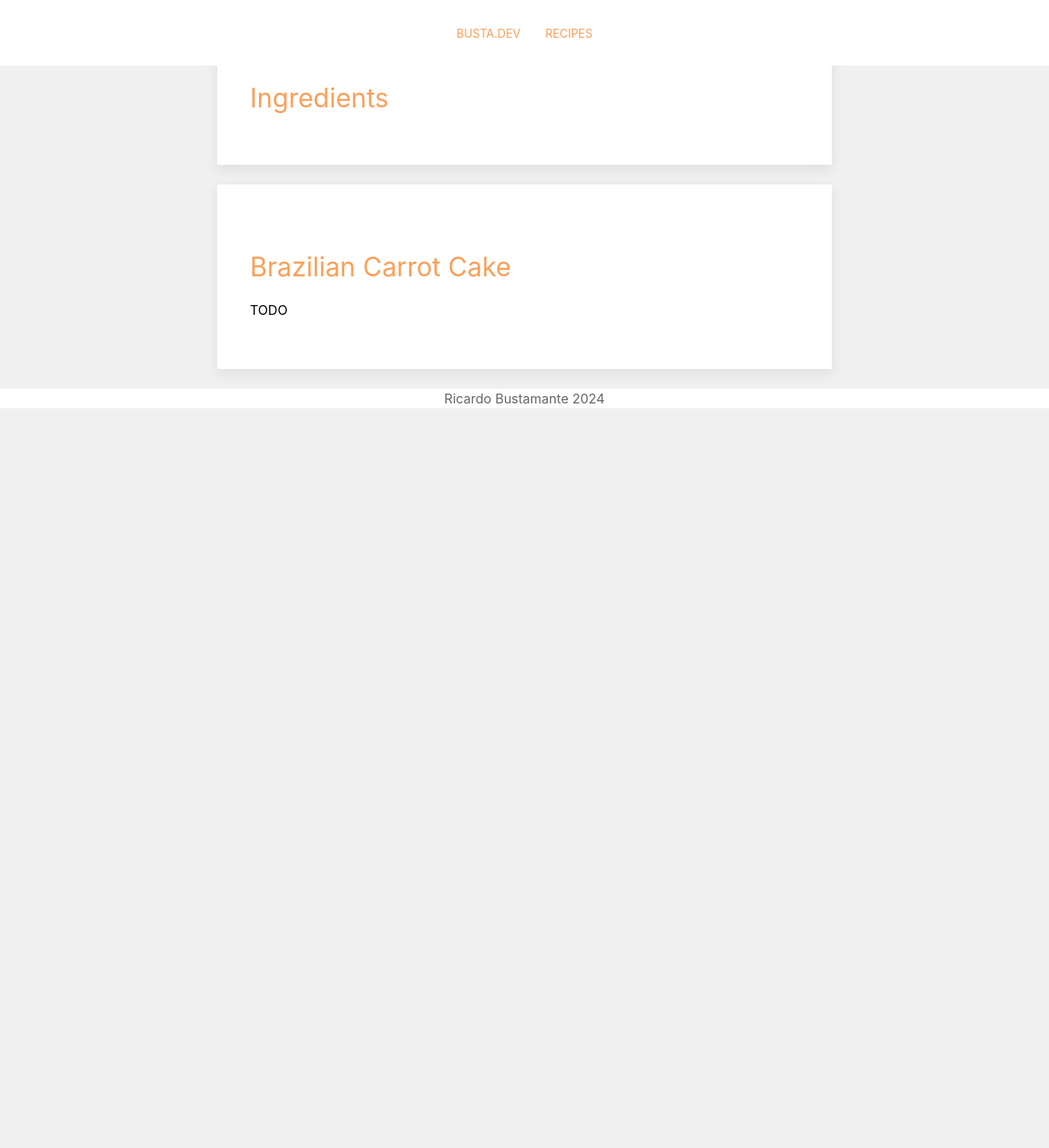
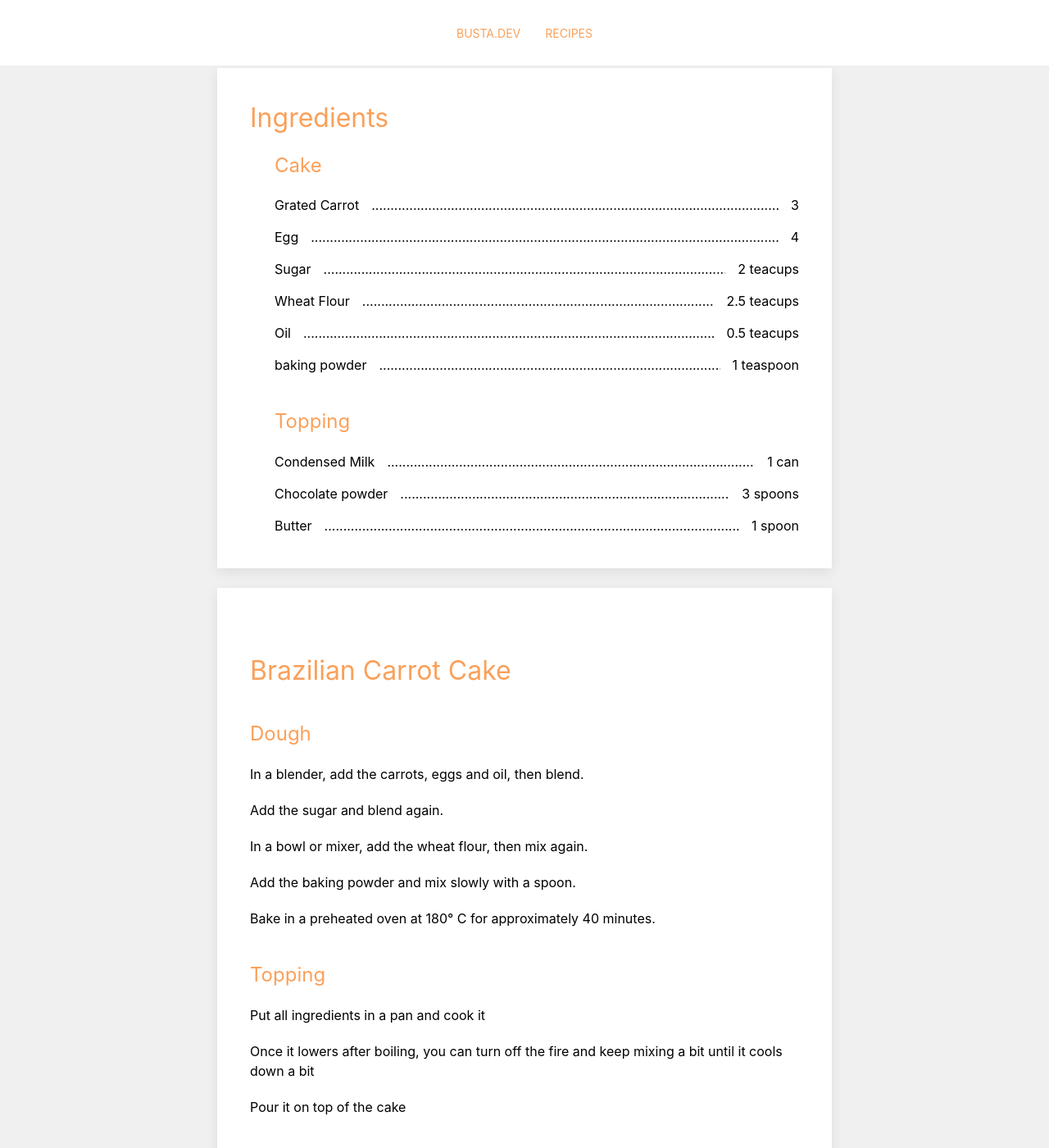
Before and after one commit to ricardobusta/recipes, a Jekyll site: the page built from _recipes/en/carrot-cake.md, in a window 1280 px wide and 1400 px high, scrolled down 753 px. Shown: the whole window at 82% size. Built offline with Jekyll 4.4.1, drawn with Linux system fonts in a browser that asks for light colours; before the commit the page ends 1251 px from its top, so only the background shows below that.

Commit message:
update dependencies, add ingredient sections to recipe layout, add carrot cake reciep

```diff
--- a/_layouts/recipe.html
+++ b/_layouts/recipe.html
@@ -47,10 +47,15 @@ layout: default
     </h2>
     <ul>
         {% for ingredient in recipe.ingredients %}
-        <div class="uk-grid-small" uk-grid>
-            <div class="uk-width-expand" uk-leader="fill: .">{{ ingredient[0] }}</div>
-            <div>{{ ingredient[1]}}</div>
-        </div>
+            {% assign key = ingredient[0] | downcase %}
+            {% if key == "section" %}
+                <h3>{{ ingredient[1] }}</h3>
+            {% else %}
+                <div class="uk-grid-small" uk-grid>
+                    <div class="uk-width-expand" uk-leader="fill: .">{{ ingredient[0] }}</div>
+                    <div>{{ ingredient[1] }}</div>
+                </div>
+            {% endif %}
         {% endfor %}
     </ul>
 </div>
--- a/_recipes/en/carrot-cake.md
+++ b/_recipes/en/carrot-cake.md
@@ -4,11 +4,27 @@ language: "en"
 tags: ["carrot", "chocolate", "cake", "brazilian"]
 img-url: "https://upload.wikimedia.org/wikipedia/commons/5/5c/Bolo_de_Cenoura_%28diagonal%29%2C_08-12-2020.jpg"
 description: ["Traditional brazilian carrot cake with a chocolate cover"]
-tools: [""]
-status: "wip"
-ingredients: [[""]]
+tools: ["Blender", "Bowl/Mixer"]
+status: ""
+ingredients: [["Section", "Cake"], ["Grated Carrot", "3"], ["Egg", "4"], ["Sugar","2 teacups"], ["Wheat Flour","2.5 teacups"], ["Oil", "0.5 teacups"], ["baking powder", "1 teaspoon"], ["Section","Topping"], ["Condensed Milk","1 can"], ["Chocolate powder","3 spoons"], ["Butter","1 spoon"]]
 ---
 
 ## Brazilian Carrot Cake
 
-TODO
+### Dough
+In a blender, add the carrots, eggs and oil, then blend.
+
+Add the sugar and blend again.
+
+In a bowl or mixer, add the wheat flour, then mix again.
+
+Add the baking powder and mix slowly with a spoon.
+
+Bake in a preheated oven at 180° C for approximately 40 minutes.
+
+### Topping
+Put all ingredients in a pan and cook it
+
+Once it lowers after boiling, you can turn off the fire and keep mixing a bit until it cools down a bit
+
+Pour it on top of the cake
```
Also changed, not shown: Gemfile.lock.
